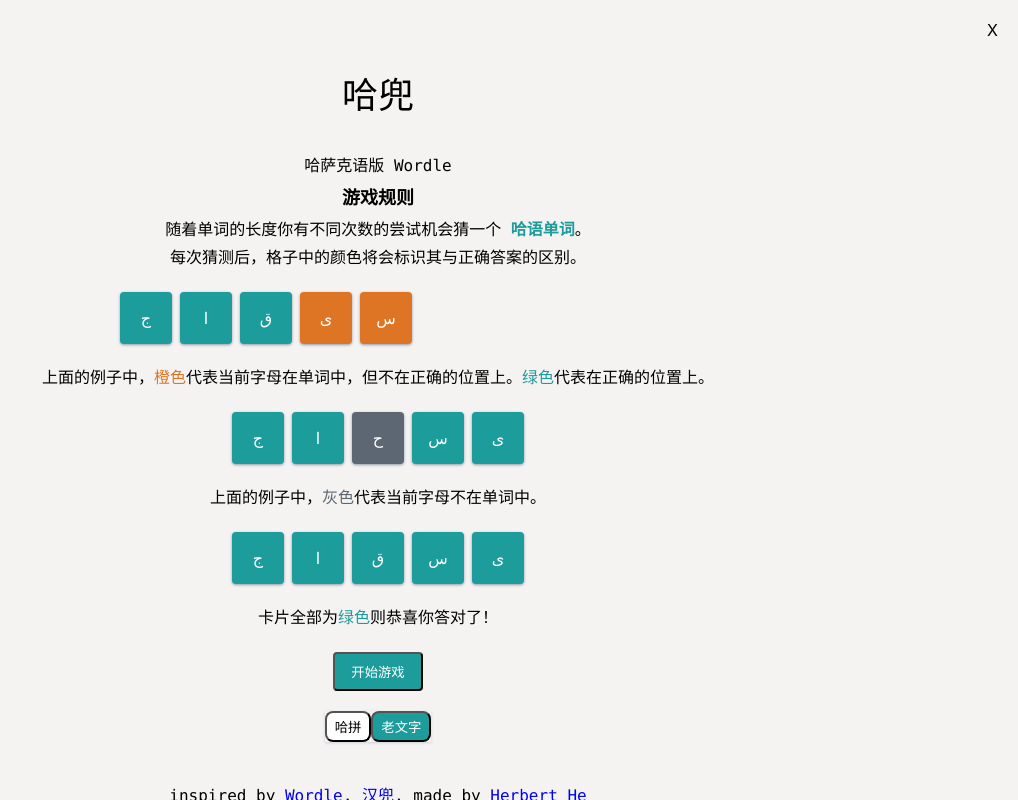
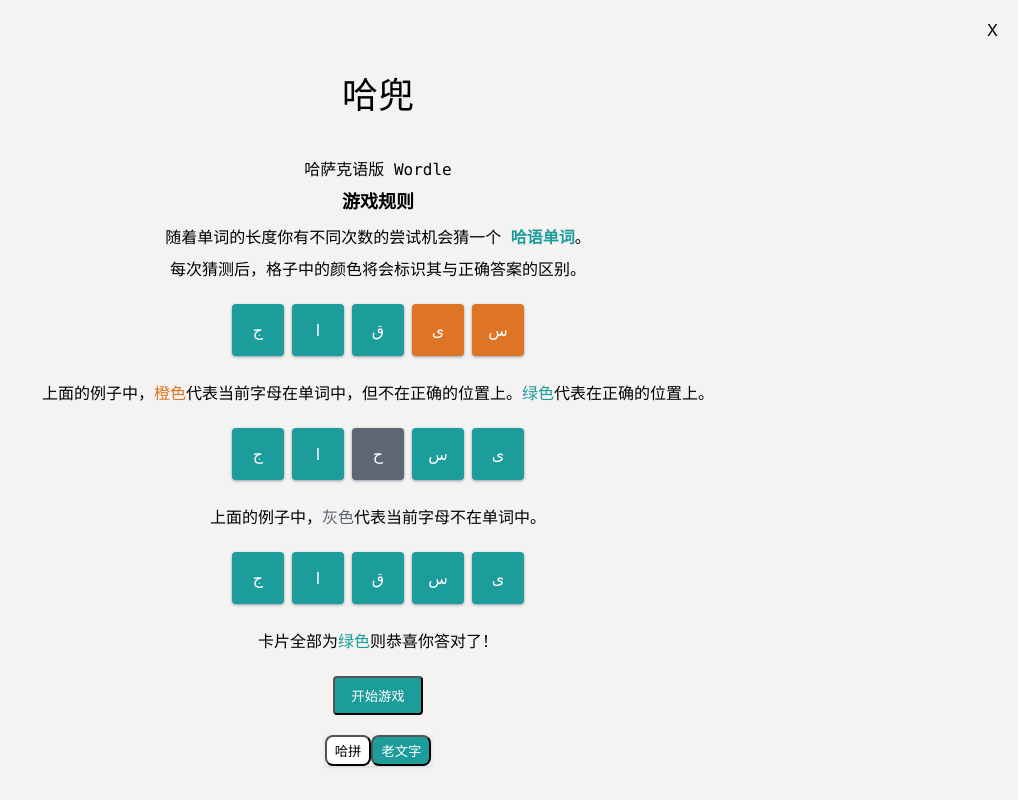
Before and after one commit to ha-pin/cordle, a React (Vite) app: page / in a window 1280 px wide. Shown: the whole page, without its empty margins (262-1280 px from the left). Built offline with nearby package versions, Linux system fonts and the light colour scheme.

Commit message:
fix :bug: : 修复样式错误

```diff
--- a/src/components/Introduce/Introduce.tsx
+++ b/src/components/Introduce/Introduce.tsx
@@ -24,29 +24,29 @@ const Introduce: FC<IIntroduceProps> = ({ type, setType }) => {
 
     return <div id="cordle-intro" className="cordle-intro">
         <div onClick={() => closeIntro()} className="absolute right-5 top-5">X</div>
-        <div>
+        <div className="flex flex-col justify-center items-center">
             <p className="cordle-intro-title">哈兜</p>
             <p className="cordle-intro-text">哈萨克语版 Wordle</p>
         </div>
 
-        <div>
+        <div className="flex flex-col justify-center items-center">
             <p className="cordle-intro-subtitle">游戏规则</p>
             <p className="cordle-intro-text">随着单词的长度你有不同次数的尝试机会猜一个 <b className="cordle-intro-point">哈语单词</b>。</p>
             <p className="cordle-intro-text">每次猜测后，格子中的颜色将会标识其与正确答案的区别。</p>
         </div>
 
         {/* 示例1 */}
-        <div>
+        <div className="flex flex-col justify-center items-center">
             <CharBox chars={e1} />
             <p className="cordle-intro-text">上面的例子中，<span className="text-[#de7525]">橙色</span>代表当前字母在单词中，但不在正确的位置上。<span className="text-[#1d9c9c]">绿色</span>代表在正确的位置上。</p>
         </div>
         {/* 示例2 */}
-        <div>
+        <div className="flex flex-col justify-center items-center">
             <CharBox chars={e2} />
             <p className="cordle-intro-text">上面的例子中，<span className="text-[#5d6673]">灰色</span>代表当前字母不在单词中。</p>
         </div>
 
-        <div>
+        <div className="flex flex-col justify-center items-center">
             <CharBox chars={e3} />
             <p className="cordle-intro-text">卡片全部为<span className="text-[#1d9c9c]">绿色</span>则恭喜你答对了！</p>
         </div>
```
